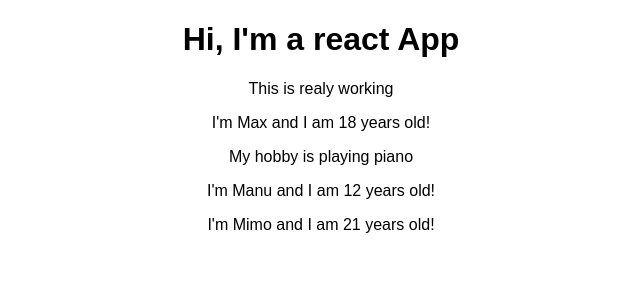
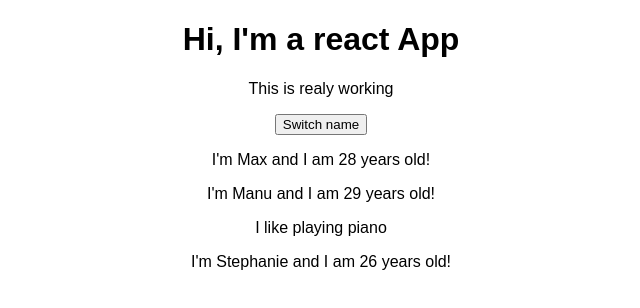
Before and after one commit to Balowen/react-complete-guide, a React (Create React App) app: page / in a window 1280 px wide. Shown: the top 308 px of the page, without its empty margins (319-959 px from the left). Built offline with nearby package versions, Linux system fonts and the light colour scheme.

Commit message:
s3:42 manipulating the state

```diff
--- a/src/App.js
+++ b/src/App.js
@@ -3,20 +3,50 @@
 import Person from './Person/Person';
 
 class App extends Component {
+  state = {
+    persons: [
+      { name: 'Max', age: 28 },
+      { name: 'Manu', age: 29 },
+      { name: 'Stephanie', age: 26 },
+    ],
+    otherState: 'some other value',
+  };
+
+  switchNameHandler = () => {
+    // console.log('Was clicked');
+    // DONT'T DO THISthis.state.persons[0].name = 'Bartłomiej';
+    this.setState({
+      persons: [
+        { name: 'Bartłomiej', age: 28 },
+        { name: 'Manu', age: 29 },
+        { name: 'Stephanie', age: 42 },
+      ],
+    });
+  };
+
   render() {
     return (
       <div className="App">
         <h1>Hi, I'm a react App</h1>
         <p>This is realy working</p>
-        <Person name="Max" age="18">
-          My hobby is playing piano
+        <button onClick={this.switchNameHandler}>Switch name</button>
+        <Person
+          name={this.state.persons[0].name}
+          age={this.state.persons[0].age}
+        ></Person>
+        <Person
+          name={this.state.persons[1].name}
+          age={this.state.persons[1].age}
+        >
+          I like playing piano
         </Person>
-        <Person name="Manu" age="12" />
-        <Person name="Mimo" age="21" />
+        <Person
+          name={this.state.persons[2].name}
+          age={this.state.persons[2].age}
+        ></Person>
       </div>
     );
   }
 }
 
-<Person />;
 export default App;
```
